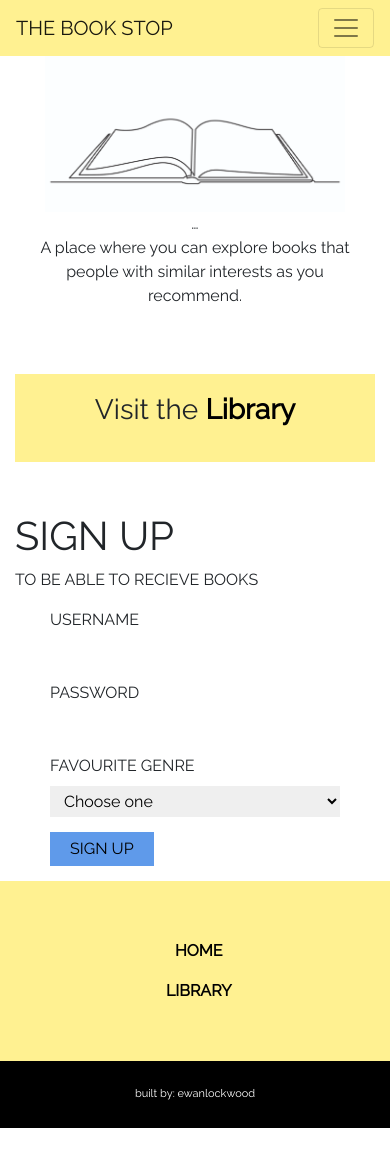
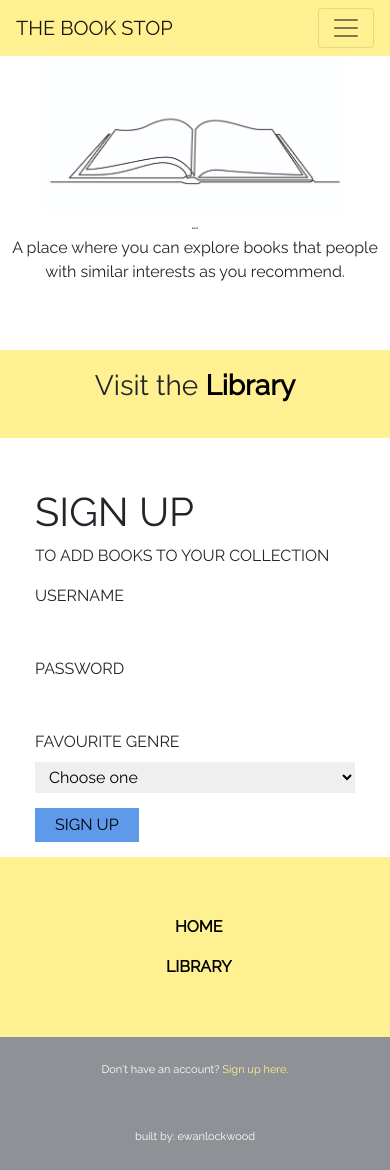
Before and after one commit to ewanlockwood/the-book-stiop, a Flask app: page / in a window 390 px wide. Before the commit the page ends 1128 px from the top, so only its background shows below. Run offline with Flask 2, Linux system fonts and the light colour scheme; data that the repository does not hold is empty; some libraries are stand-ins or nearby versions.

Commit message:
Added styles to index.html for mobile devices (before VFS Server Error)

```diff
--- a/static/css/main.css
+++ b/static/css/main.css
@@ -10,7 +10,7 @@ body {
       color: black;
       font-weight: 600; }
   .footer-container .lower_footer {
-    background-color: black;
+    background-color: #8e9195;
     color: white; }
     .footer-container .lower_footer p {
       margin: 0;
@@ -18,38 +18,43 @@ body {
       font-size: 11px;
       width: 100%;
       padding: 25px 0; }
+      .footer-container .lower_footer p a {
+        color: #fff191; }
 
-.homepage-head {
-  font-family: 'Raleway'; }
-  .homepage-head .header-square {
+div.homepage-head {
+  font-family: 'Raleway';
+  padding: 0; }
+  div.homepage-head .header-square {
     text-align: center;
     padding: 0 25px; }
-  .homepage-head .book-outline img {
+  div.homepage-head .book-outline img {
     max-width: 300px;
     display: block;
     margin: 0 auto; }
-  .homepage-head .library-link {
+  div.homepage-head .library-link {
     background-color: #FFF191;
     padding: 15px 0;
     font-size: 28px;
     text-align: center;
     margin: 50px 0; }
-    .homepage-head .library-link span a {
+    div.homepage-head .library-link span a {
       color: black;
       font-weight: bold; }
-  .homepage-head form {
+  div.homepage-head .sign-up-header-row {
+    padding: 0 35px; }
+  div.homepage-head form {
     padding: 0 50px; }
-    .homepage-head form .form-group {
+    div.homepage-head form .form-group {
       margin-bottom: 15px;
       width: 100%; }
-      .homepage-head form .form-group p {
+      div.homepage-head form .form-group p {
         margin: 0; }
-      .homepage-head form .form-group input,
-      .homepage-head form .form-group select {
+      div.homepage-head form .form-group input,
+      div.homepage-head form .form-group select {
         border: none;
         width: 100%;
         padding: 5px 10px; }
-      .homepage-head form .form-group button {
+      div.homepage-head form .form-group button {
         border: none;
         background-color: #5f9aea;
         padding: 5px 20px; }
--- a/static/scss/home.scss
+++ b/static/scss/home.scss
@@ -1,5 +1,6 @@
-.homepage-head {
+div.homepage-head {
     font-family: 'Raleway';
+    padding: 0;
 
     .header-square {
         text-align: center;
@@ -21,6 +22,9 @@
             color: black;
             font-weight: bold;
         }
+    }
+    .sign-up-header-row {
+        padding: 0 35px;
     }
     form {
         padding: 0 50px;
--- a/static/scss/main.scss
+++ b/static/scss/main.scss
@@ -16,7 +16,7 @@ body {
     }
 
     .lower_footer{
-        background-color: black;
+        background-color: #8e9195;
         color: white;
         p{
             margin: 0;
@@ -24,6 +24,10 @@ body {
             font-size: 11px;
             width: 100%;
             padding: 25px 0;
+
+            a {
+                color: #fff191;
+            }
         }
     }
 }
--- a/templates/base.html
+++ b/templates/base.html
@@ -74,10 +74,14 @@
                 <a class="nav-item nav-link" href="{{ url_for('library') }}"> LIBRARY </a>
                {% if session %}
                     <a class="nav-item nav-link" id='user-id' href="{{ url_for('user', user_id = session.username) }}"> PROFILE </a>
+
                 {% endif %}
             </nav>
         </div>
         <div class="row lower_footer">
+            {% if not session %}
+                <p> Don't have an account? <a href="{{ url_for('register') }}">Sign up here</a>. </p>
+            {% endif %}
             <p> built by: ewanlockwood </p>
         </div>
     </footer>
--- a/templates/index.html
+++ b/templates/index.html
@@ -32,7 +32,7 @@
     <div class="row sign-up-header-row">
         <div class="col-12">
             <h1> SIGN UP </h1>
-            <p> TO BE ABLE TO RECIEVE BOOKS</p>
+            <p> TO ADD BOOKS TO YOUR COLLECTION</p>
         </div>
     </div>
     <!-- SIGN UP HEADER END -->
```
Also changed, not shown: 1 other file.
